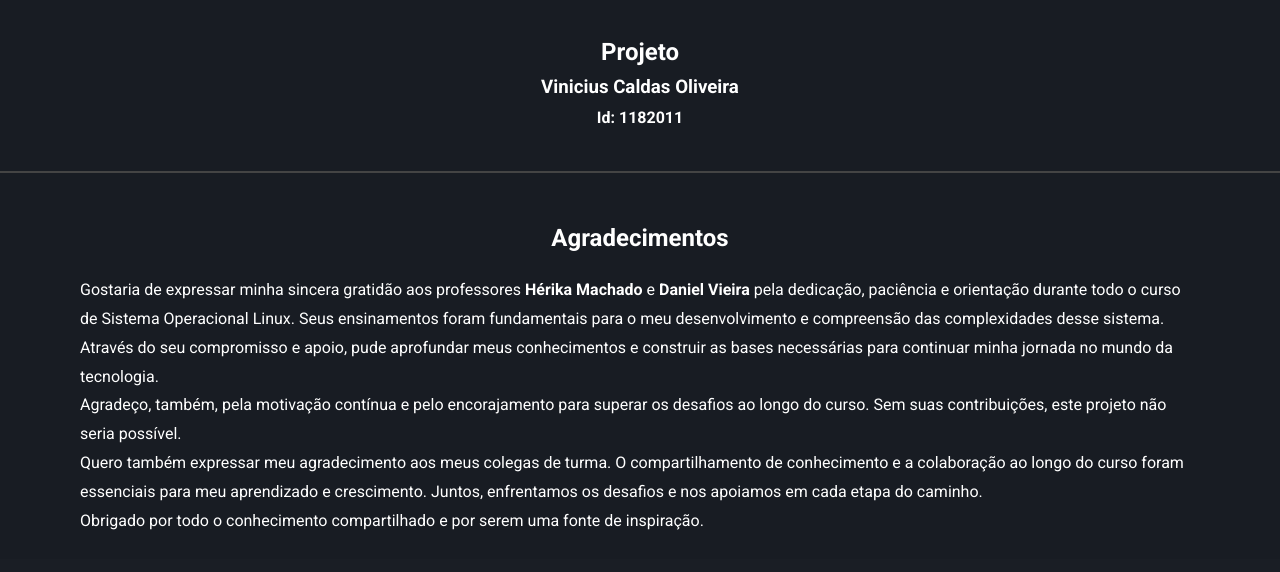
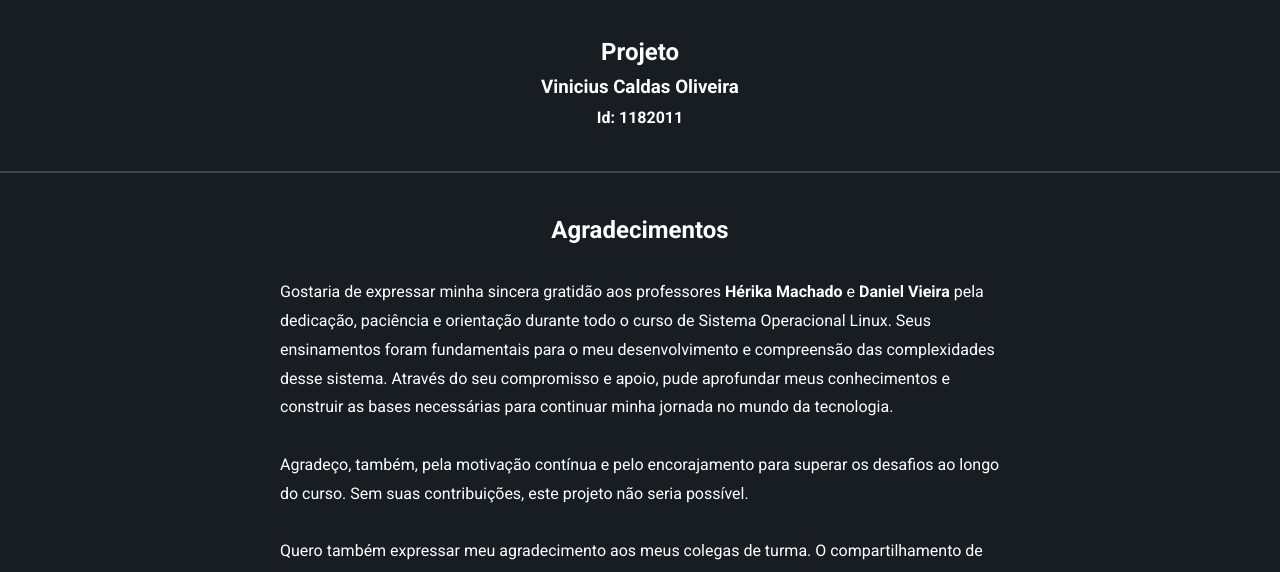
Before and after one commit to viniciuscaol/scsistemalinuxprojetofinal, a plain HTML site: page index.html in a window 1280 px wide. Shown: the part 380-952 px from the top of the page. Drawn offline with Linux system fonts and the light colour scheme.

Commit message:
Edit index css

```diff
--- a/index.html
+++ b/index.html
@@ -25,10 +25,15 @@
         <hr class="custom-hr">
         <div class="corpo">
             <h2>Agradecimentos</h2>
-            <p>Gostaria de expressar minha sincera gratidão aos professores <strong><a href="https://www.linkedin.com/in/herika-machado-6082441a/" target="_blank">Hérika Machado</a></strong> e <strong><a href="https://www.linkedin.com/in/daniel-vieira-9a9680127/" target="_blank">Daniel Vieira</a></strong> pela dedicação, paciência e orientação durante todo o curso de Sistema Operacional Linux. Seus ensinamentos foram fundamentais para o meu desenvolvimento e compreensão das complexidades desse sistema. Através do seu compromisso e apoio, pude aprofundar meus conhecimentos e construir as bases necessárias para continuar minha jornada no mundo da tecnologia.
-            <br>Agradeço, também, pela motivação contínua e pelo encorajamento para superar os desafios ao longo do curso. Sem suas contribuições, este projeto não seria possível.
-            <br>Quero também expressar meu agradecimento aos meus colegas de turma. O compartilhamento de conhecimento e a colaboração ao longo do curso foram essenciais para meu aprendizado e crescimento. Juntos, enfrentamos os desafios e nos apoiamos em cada etapa do caminho.
-            <br>Obrigado por todo o conhecimento compartilhado e por serem uma fonte de inspiração.</p>
+            <div class="texto">
+                <p>Gostaria de expressar minha sincera gratidão aos professores <strong><a href="https://www.linkedin.com/in/herika-machado-6082441a/" target="_blank">Hérika Machado</a></strong> e <strong><a href="https://www.linkedin.com/in/daniel-vieira-9a9680127/" target="_blank">Daniel Vieira</a></strong> pela dedicação, paciência e orientação durante todo o curso de Sistema Operacional Linux. Seus ensinamentos foram fundamentais para o meu desenvolvimento e compreensão das complexidades desse sistema. Através do seu compromisso e apoio, pude aprofundar meus conhecimentos e construir as bases necessárias para continuar minha jornada no mundo da tecnologia.
+                <br>
+                <br>Agradeço, também, pela motivação contínua e pelo encorajamento para superar os desafios ao longo do curso. Sem suas contribuições, este projeto não seria possível.
+                <br>
+                <br>Quero também expressar meu agradecimento aos meus colegas de turma. O compartilhamento de conhecimento e a colaboração ao longo do curso foram essenciais para meu aprendizado e crescimento. Juntos, enfrentamos os desafios e nos apoiamos em cada etapa do caminho.
+                <br>
+                <br>Obrigado por todo o conhecimento compartilhado e por serem uma fonte de inspiração.</p>
+            </div>
         </div>
     </div>
     <footer>
--- a/style.css
+++ b/style.css
@@ -55,16 +55,20 @@ body {
     gap: 10px;
 }
 
+.corpo h2 {
+    margin-bottom: 2vh;
+}
+
 .corpo {
     display: flex;
     flex-direction: column;
     align-items: center;
-    margin: 3vh 10vh;
+    margin: 2vh 10vh;
     line-height: 1.8;
 }
 
-.corpo h2 {
-    margin-bottom: 2vh;
+.corpo .texto{
+    margin: 10px 25vh;
 }
 
 .corpo p a {
```
